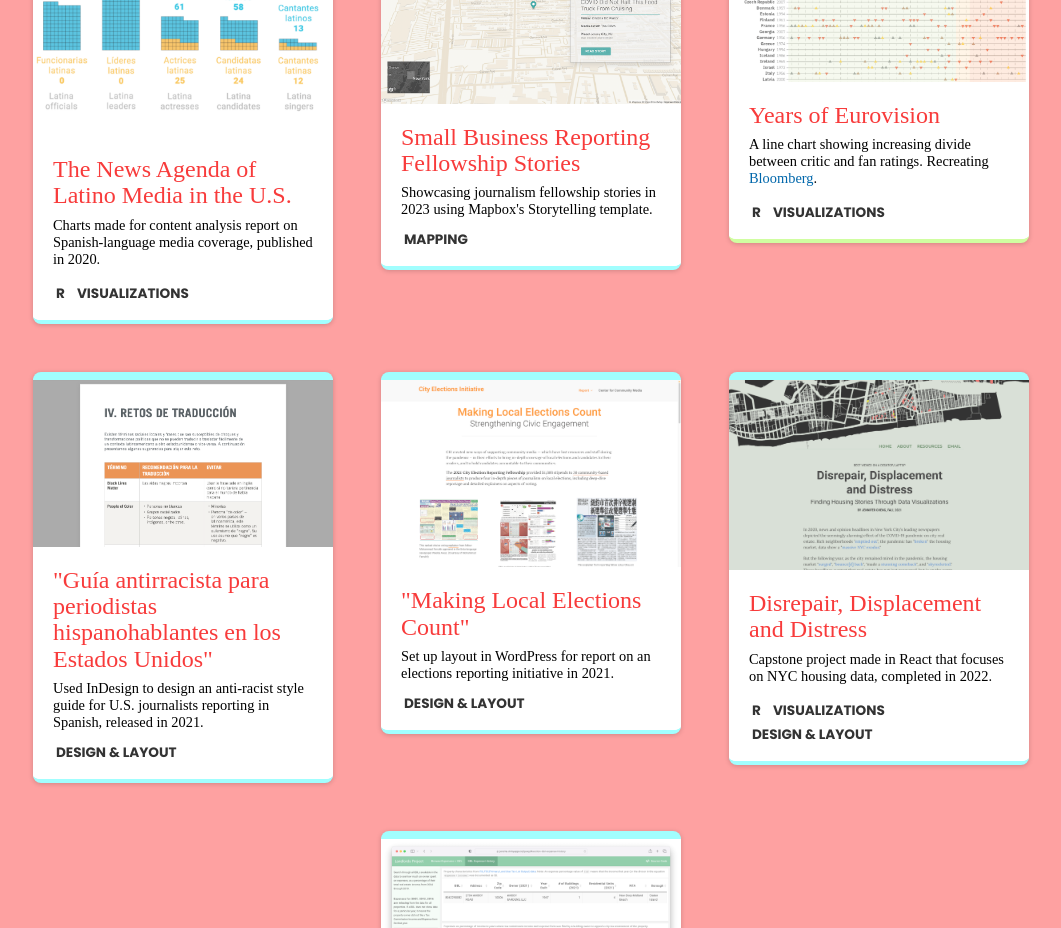
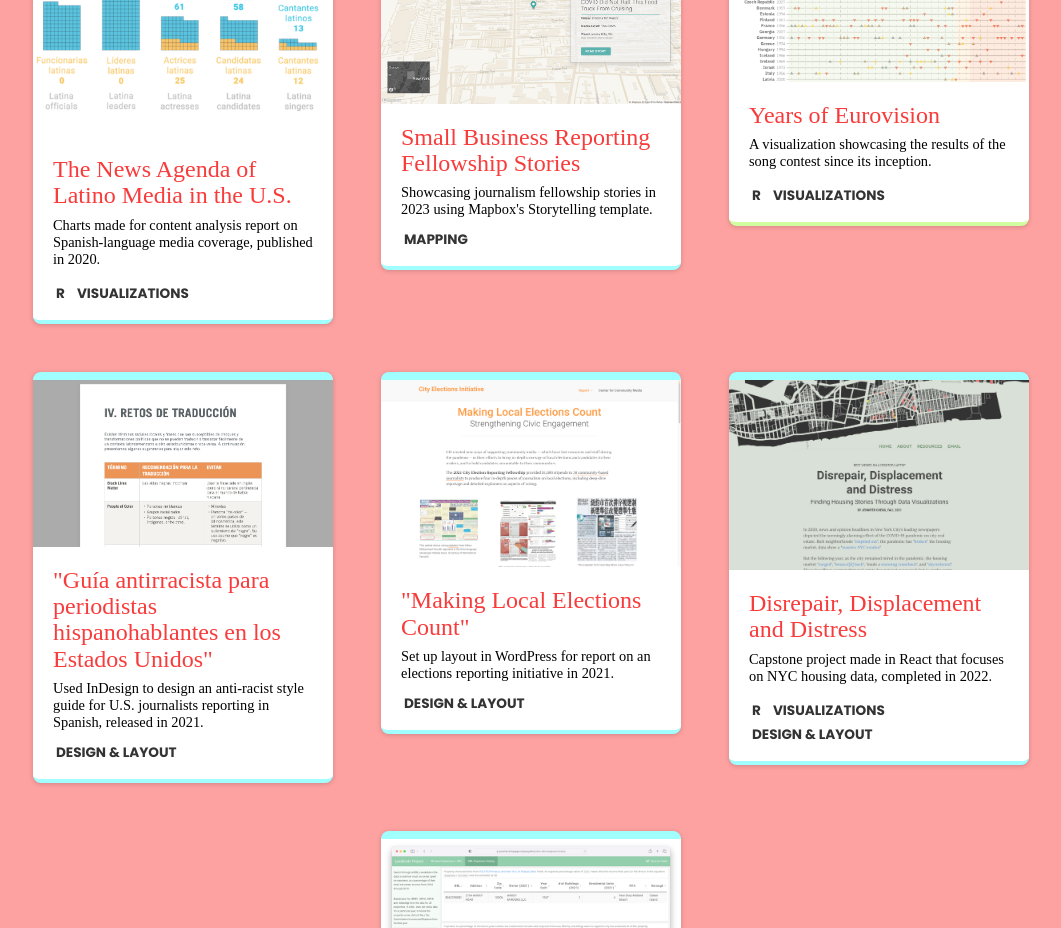
Before and after one commit to chejel/portfolio, a SvelteKit app: page / in a window 1280 px wide. Shown: the part 1220-2148 px from the top of the page, without its empty margins (109-1170 px from the left). Built offline with nearby package versions, Linux system fonts and the light colour scheme.

Commit message:
Edit vis description

```diff
--- a/src/routes/data/data.js
+++ b/src/routes/data/data.js
@@ -52,7 +52,7 @@ export const data = [
     imgLink: "./../../images/eurovision-ss.png",
     imgAlt: "Eurovision chart screenshot",
     plotTitle: "Years of Eurovision",
-    plotDescription: `A line chart showing increasing divide between critic and fan ratings. Recreating <a href="https://www.bloomberg.com/news/newsletters/2022-08-28/critics-and-fans-have-never-disagreed-more-about-movies" target="_blank">Bloomberg</a>.`,
+    plotDescription: `A visualization showcasing the results of the song contest since its inception.`,
     type: "personal",
     tags: ["R", "Visualizations"],
   },
@@ -86,7 +86,7 @@ export const data = [
   {
     plotLink: "https://jenche.shinyapps.io/lpexp",
     imgLink: "./../../images/landlords-ss.png",
-    imgAlt: "dashboard",
+    imgAlt: "Dashboard",
     plotTitle: "Landlords Project dashboard",
     plotDescription: `Dashboard made in Shiny to examine data on the expenses incurred by residential properties. Part of capstone project on housing data in NYC, completed in 2022. Not mobile-friendly.`,
     type: "work",
```
